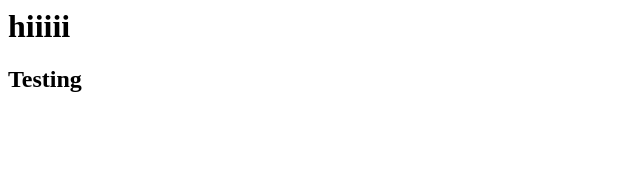
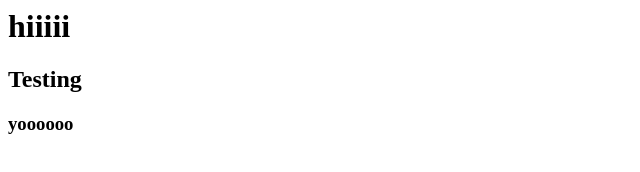
Before and after one commit to jackdack0102/jenkins-github, a plain HTML site: page index.html in a window 1280 px wide. Shown: the full height of the page, 0-640 px from the left. Drawn offline with Linux system fonts and the light colour scheme.

Commit message:
changed2

```diff
--- a/index.html
+++ b/index.html
@@ -1,2 +1,3 @@
 <h1>      hiiiii</h1>
 <h2>    Testing </h2>
+<h3>  yoooooo</h3>
```
